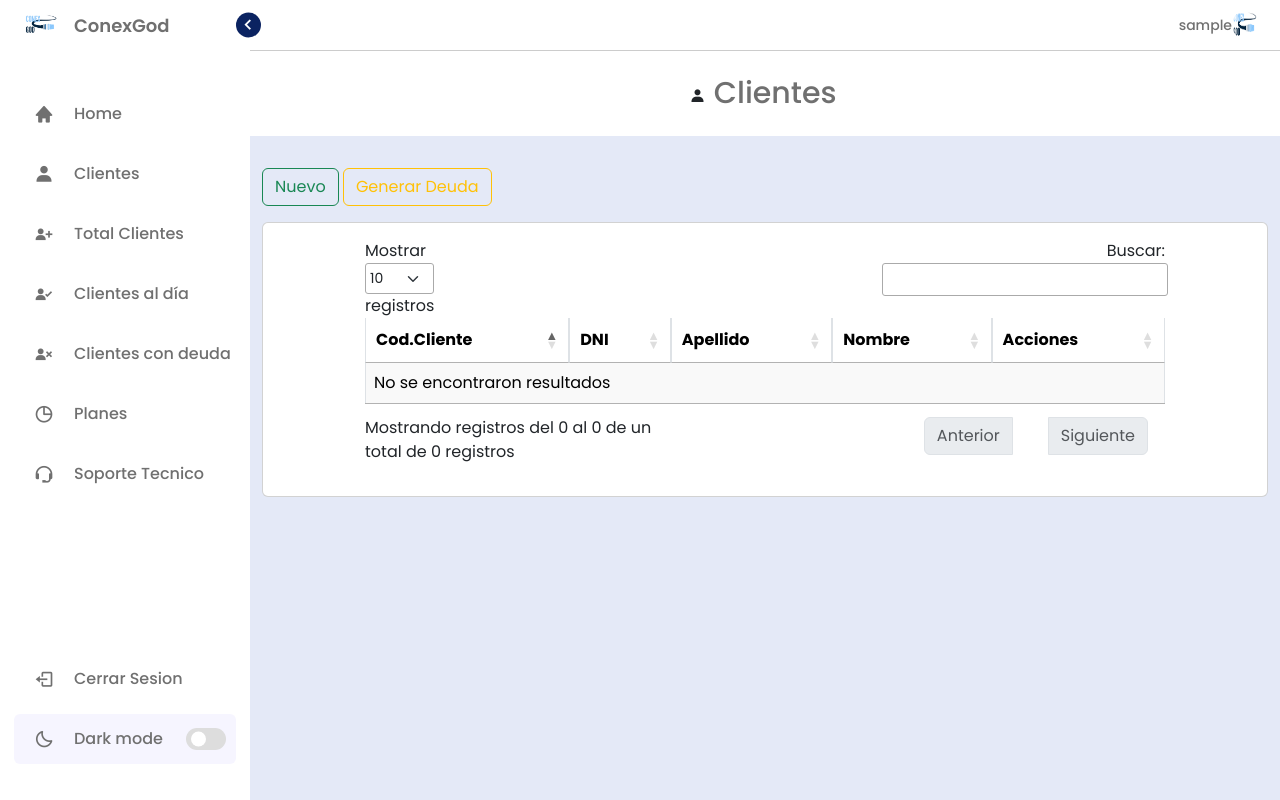
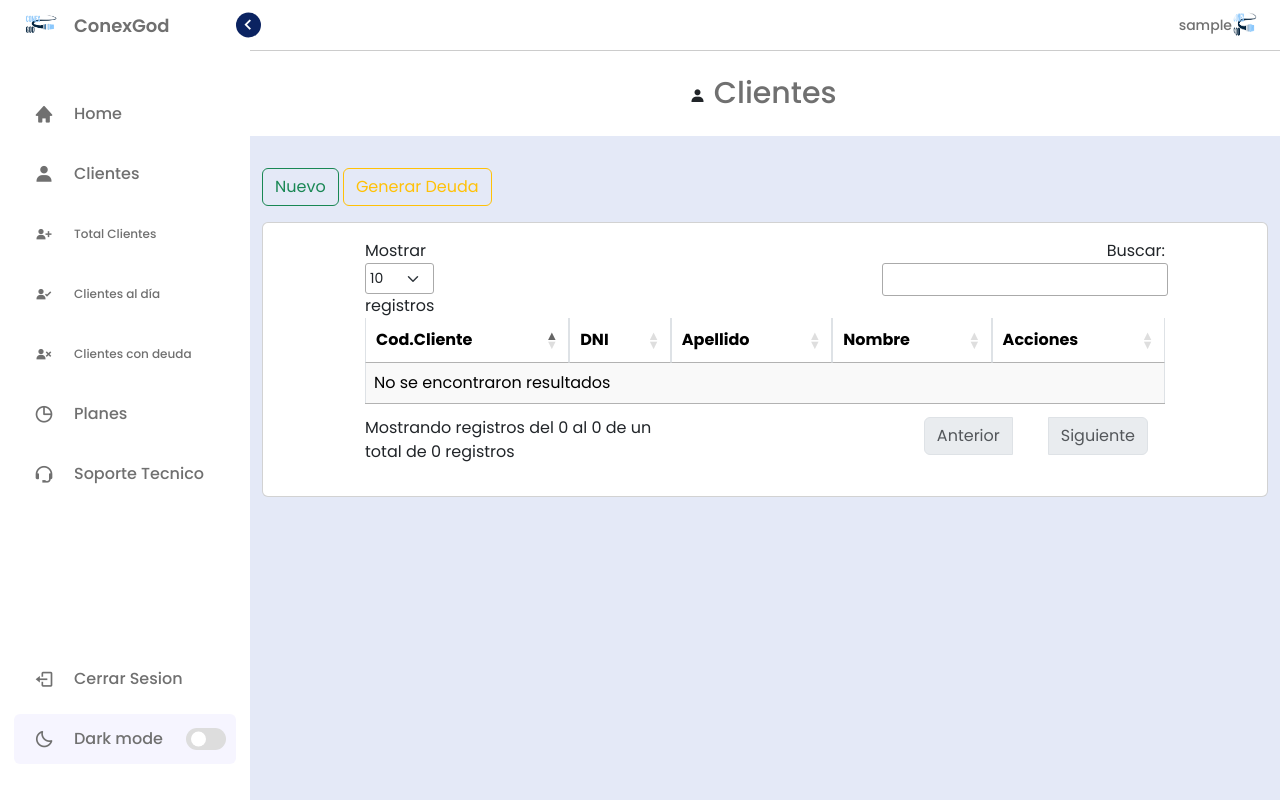
Before and after one commit to JuanCruz2693/gestion_isp, a Django app: page /clientes/ in a window 1280 px wide, after a click on "Clientes". Run offline with Django 4.2, Linux system fonts and the light colour scheme; the visitor is signed in with stand-in values (Sample User, id 1); data that the repository does not hold is empty; some libraries are stand-ins or nearby versions.

Commit message:
ajuste en los iconos de clientes

```diff
--- a/clientes/static/css/sidebar.css
+++ b/clientes/static/css/sidebar.css
@@ -226,8 +226,6 @@ body.dark .sidebar li a:hover .text {
     width: 40px;
     margin-left: 20px;
 }
-
-
 
 .menu-bar .bottom-content .toggle-switch {
     position: absolute;
--- a/clientes/templates/sidebar/sidebar.html
+++ b/clientes/templates/sidebar/sidebar.html
@@ -114,26 +114,27 @@
                             <span class="text nav-text">Clientes</span>
                         </a>
                     </li>
-                    <div class="collapse" id="collapseExample">
+                    <div class="collapse" id="collapseExample" style="font-size: 14px;">
                         <li class="nav-link">
                             <a href="{% url 'clientes' %}">
-                                <i class='bx bxs-user-plus icon'></i>
-                                <span class="text nav-text">Total Clientes</span>
+                                <i class='bx bxs-user-plus icon' style="font-size: 18px;"></i>
+                                <span class="text nav-text" style="font-size: 12px;">Total Clientes</span>
                             </a>
                         </li>
                         <li class="nav-link">
                             <a href="#">
-                                <i class='bx bxs-user-check icon'></i>
-                                <span class="text nav-text">Clientes al día</span>
+                                <i class='bx bxs-user-check icon' style="font-size: 18px;"></i>
+                                <span class="text nav-text" style="font-size: 12px;">Clientes al día</span>
                             </a>
                         </li>
                         <li class="nav-link">
                             <a href="#">
-                                <i class='bx bxs-user-x icon'></i>
-                                <span class="text nav-text">Clientes con deuda</span>
+                                <i class='bx bxs-user-x icon' style="font-size: 18px;"></i>
+                                <span class="text nav-text" style="font-size: 12px;">Clientes con deuda</span>
                             </a>
                         </li>
                     </div>
+
 
 
                     <!--<li class="nav-link">
```
